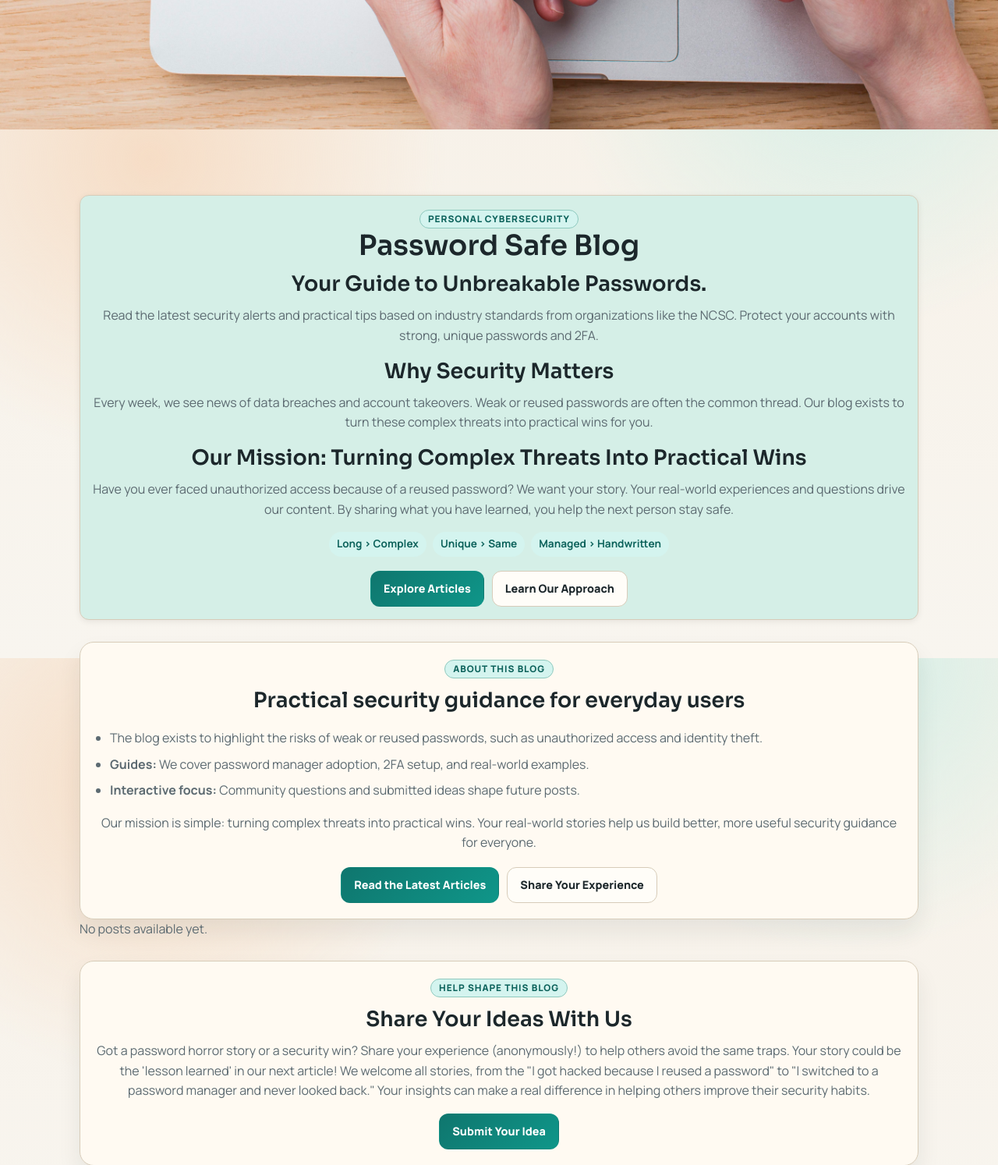
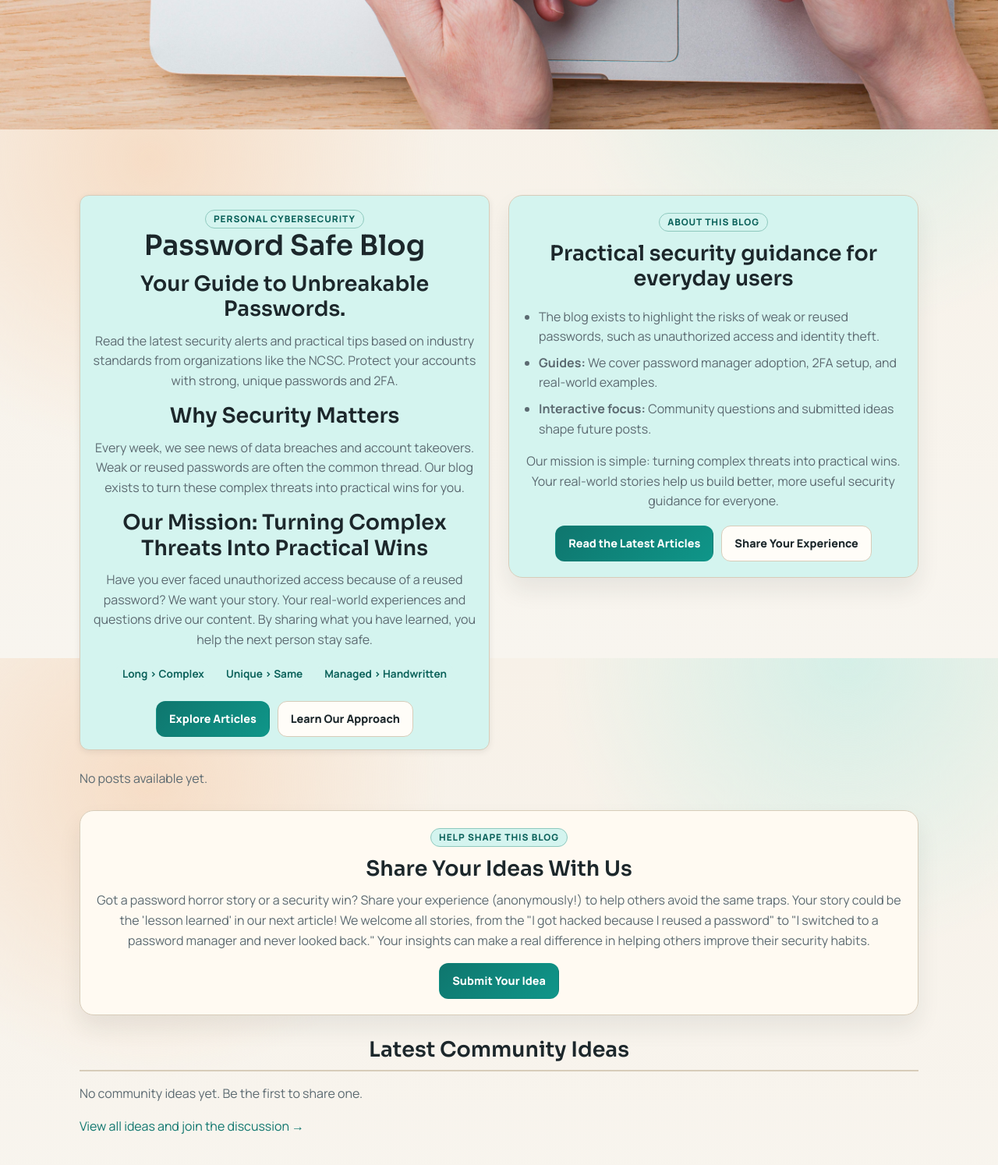
Before and after one commit to tendayiht-png/password_space_blog, a Django app: template templates/index.html in a window 1280 px wide. Shown: the part 756-2250 px from the top of the page at 78% size. Run offline with Django 3.2, Linux system fonts and the light colour scheme; the template is opened without the code that fills it, so the values that code supplies are empty.

Commit message:
Place about card beside hero and match card color

```diff
--- a/static/css/style.css
+++ b/static/css/style.css
@@ -190,6 +190,10 @@ main {
   margin-bottom: 24px;
 }
 
+.home-intro-grid {
+  grid-template-columns: repeat(2, minmax(0, 1fr));
+}
+
 .hero-card,
 .info-card,
 .card,
@@ -209,6 +213,12 @@ main {
 .hero-card {
   padding: 20px;
   text-align: center;
+}
+
+@media (max-width: 900px) {
+  .home-intro-grid {
+    grid-template-columns: 1fr;
+  }
 }
 
 .badge {
--- a/templates/index.html
+++ b/templates/index.html
@@ -4,8 +4,8 @@
 {% block content %}
 <img src="{% static 'images/blog_image_4.jpg' %}" alt="Password Safe Blog Image" style="display: block; width: 100%; margin-bottom: 24px;">
 <main class="container">
-  <section class="hero">
-    <article class="hero-card reveal" style="margin-top: 2rem; padding: 1rem; background: #d5efe7; border-radius: 12px; box-shadow: 0 2px 8px rgba(0,0,0,0.08);">
+  <section class="hero home-intro-grid">
+    <article class="hero-card reveal" style="margin-top: 2rem; padding: 1rem; background: var(--brand-soft); border-radius: 12px; box-shadow: 0 2px 8px rgba(0,0,0,0.08);">
       <span class="badge">Personal Cybersecurity</span>
       <h1>Password Safe Blog</h1>
       <h2 style="margin-top: 12px;">Your Guide to Unbreakable Passwords.</h2>
@@ -30,9 +30,8 @@
         <a class="btn btn-secondary" href="{% if post_list %}{% url 'post_detail' post_list.0.slug %}{% else %}#featured{% endif %}">Learn Our Approach</a>
       </div>
     </article>
-  </section>
 
-  <section class="hero-card reveal" id="about" style="margin-top: 28px;">
+    <article class="hero-card reveal" id="about" style="margin-top: 2rem; background: var(--brand-soft);">
       <span class="badge">About This Blog</span>
       <h2 style="margin-top: 12px;">Practical security guidance for everyday users</h2>
       <ul class="info-list" style="margin-top: 20px; text-align: left;">
@@ -47,6 +46,7 @@
         <a class="btn btn-primary" href="#featured">Read the Latest Articles</a>
         <a class="btn btn-secondary" href="{% url 'ideas_page' %}">Share Your Experience</a>
       </div>
+    </article>
   </section>
 
   {% if post_list %}
```
Lines whose indentation alone changed are shown as unchanged.
